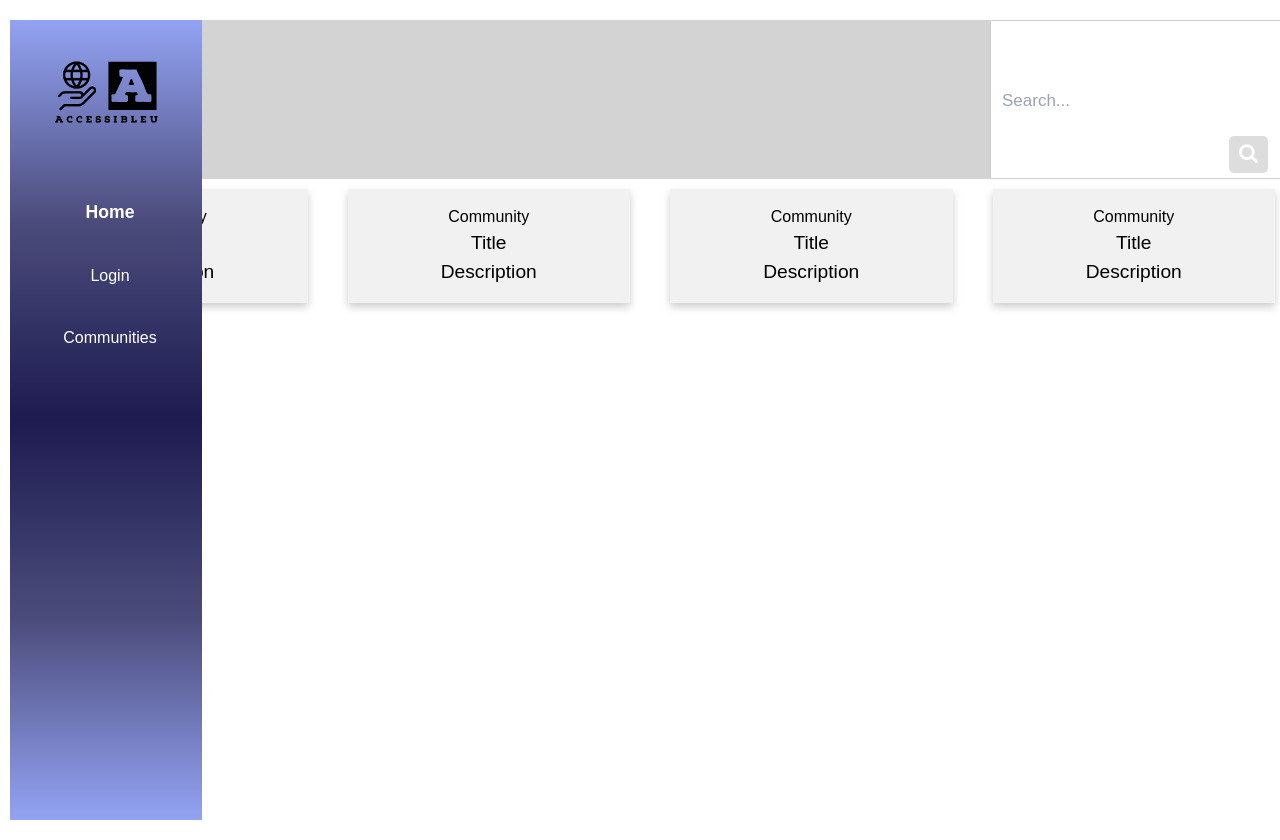
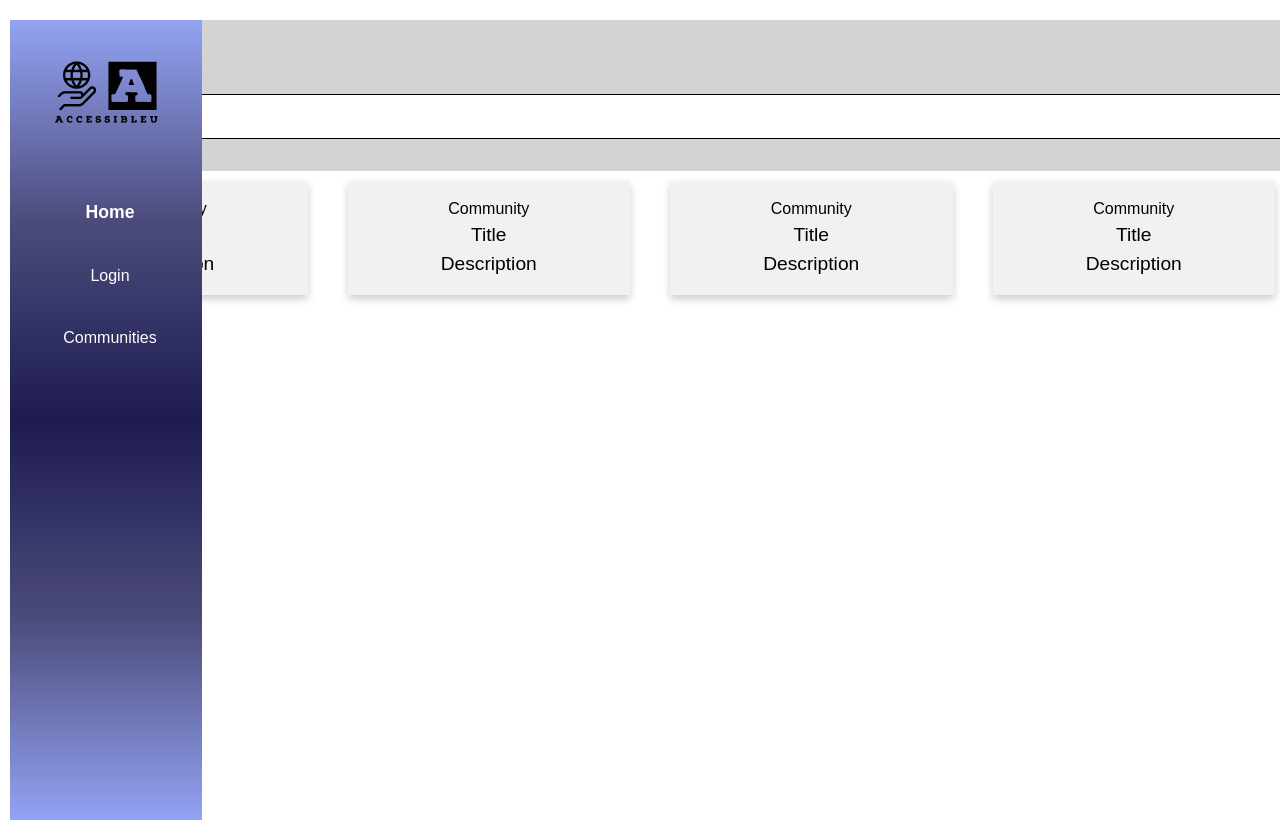
Before and after one commit to MichaelCut24/Wicked-Lieutenants-Work-Space, a React (Create React App) app in the folder accessibleu/: page / in a window 1280 px wide. Built offline with nearby package versions, Linux system fonts and the light colour scheme; the HTML template or start-up script is replaced by a standard one.

Commit message:
Removed search bar
Starting over with the search bar

```diff
--- a/accessibleu/src/pages/Home.css
+++ b/accessibleu/src/pages/Home.css
@@ -32,86 +32,6 @@ body {
   background-color: dodgerblue;
   color: white;
 }*/
-
-/*.header-right {
-  float: right;
-}*/
-
-/* Basic styles for the search bar and icon */
-.header .search-container {
-  display: flex;
-  float: right;
-  align-items: center;
-  background-color: white;
-  border: 1px solid #ccc;
-  border-radius: 1px;
-  padding: 5px;
-  width: 300px;
-}
-
-.header input[type=text] {
-  padding: 6px;
-  margin-top: 8px;
-  font-size: 17px;
-  border: none;
-}
-
-/*Style for the search bar*/
-.header .search-container button {
-  float: right;
-  padding: 6px 10px;
-  margin-top: 8px;
-  margin-right: 16px;
-  background: #ddd;
-  font-size: 17px;
-  border: none;
-  cursor: pointer;
-}
-
-/*Change search button on hover*/
-.header .search-container button:hover {
-  background: #ccc;
-}
-
-button[type="submit"] {
-  background-color: #333;
-  color: #fff;
-  border: none;
-  border-radius: 5px;
-  padding: 10px 15px;
-  cursor: pointer;
-  transition: background-color 0.3s;
-}
-
-button[type="submit"]:hover {
-  background-color: #555;
-}
-
-/*input[type="text"] {
-  border: none;
-  outline: none;
-  width: 80%;
-  padding: 10px;
-  background-color: transparent;
-  font-size: 16px;
-}*/
-
-/* Add the Font Awesome library for the search icon */
-i.fa {
-  font-size: 20px;
-}
-
-/* Styles for displaying search results */
-#search-results {
-  display: none;
-  padding: 10px;
-  background-color: #f2f2f2;
-  border: 1px solid #ccc;
-  border-radius: 5px;
-  position: absolute;
-  width: 300px;
-  z-index: 1;
-}
 
 /* Float four columns side by side */
 .column {
```
